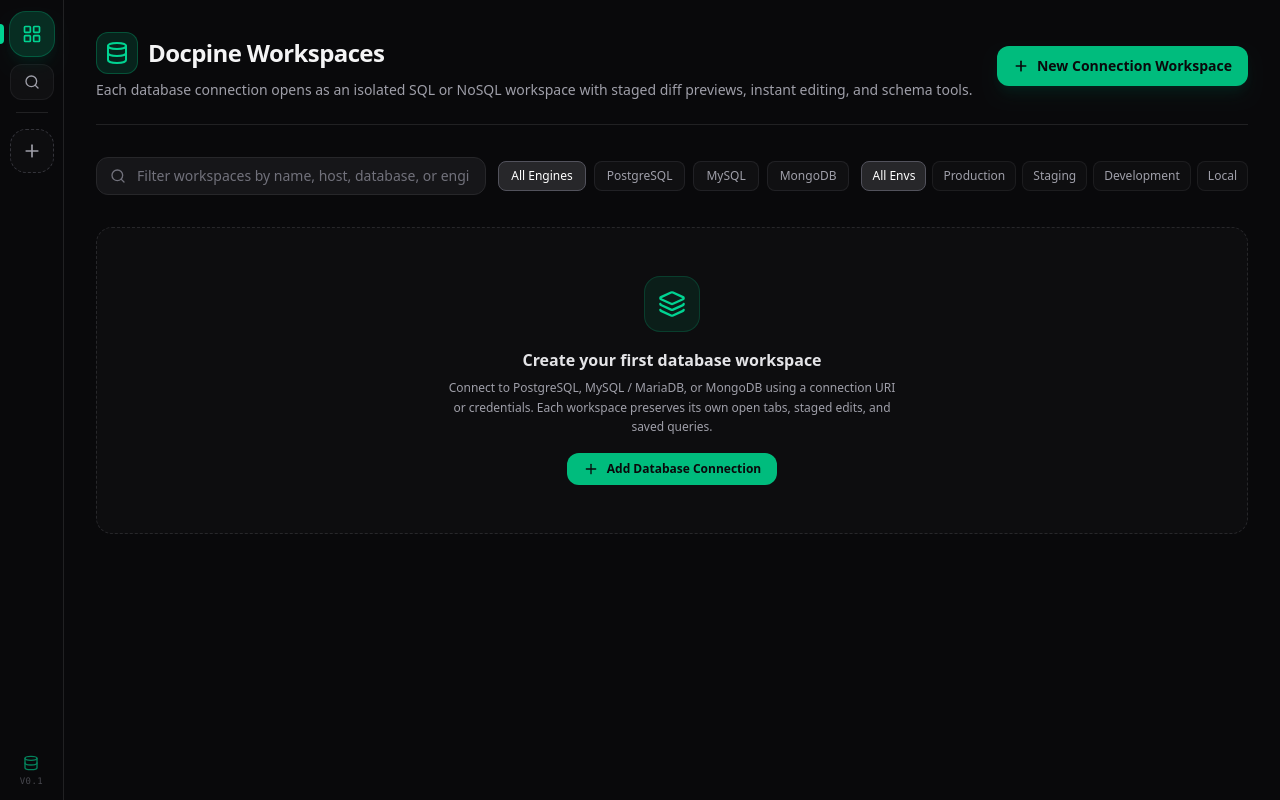
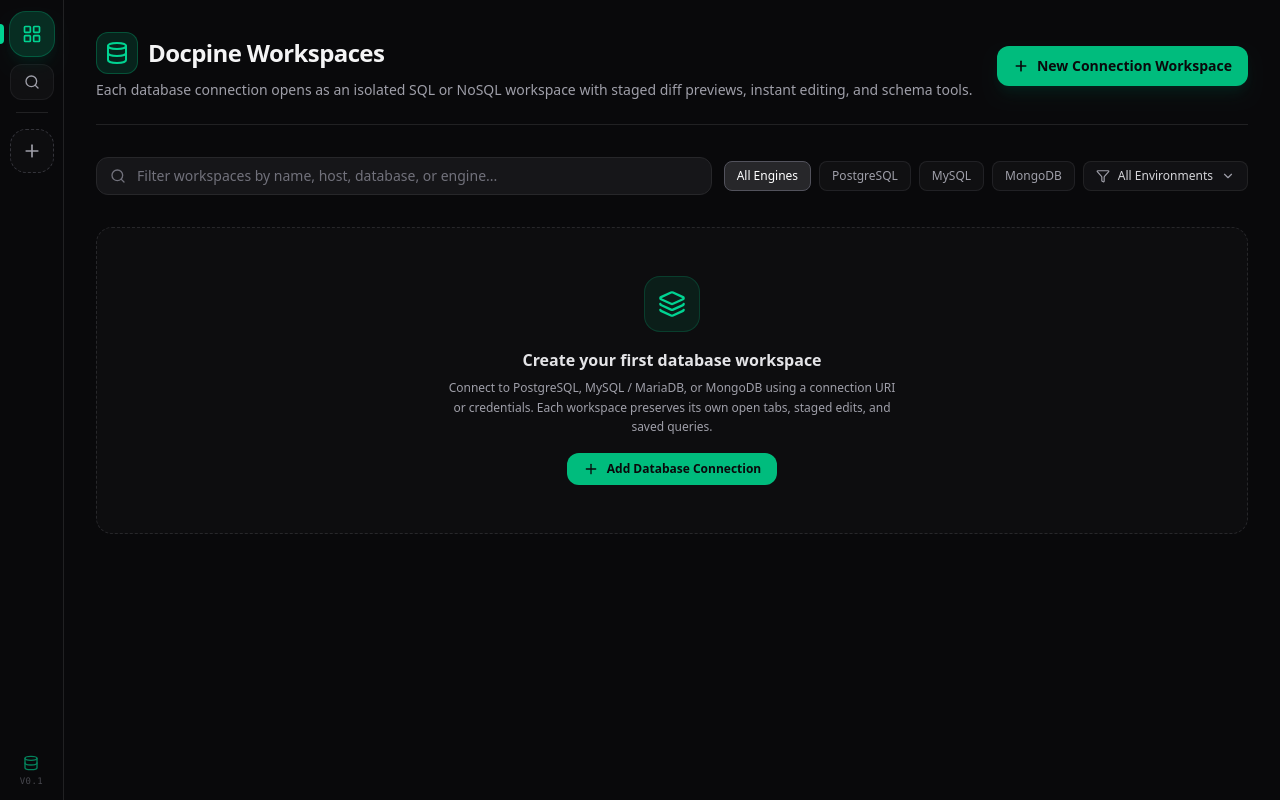
Before and after one commit to ifeanyidotdev/docpine, a React (Vite) app: page / in a window 1280 px wide. Built offline with nearby package versions, Linux system fonts and the light colour scheme.

Commit message:
feat(ui-shell): replace horizontal environment pills with dropdown filter

```diff
--- /dev/null
+++ b/src/components/shell/EnvironmentDropdownFilter.tsx
@@ -0,0 +1,126 @@
+import React, { useEffect, useRef, useState } from "react";
+import { Filter, ChevronDown, Check } from "lucide-react";
+import type { EnvironmentTag } from "../../types/docpine";
+
+interface EnvironmentDropdownFilterProps {
+  value: EnvironmentTag | "all";
+  onChange: (env: EnvironmentTag | "all") => void;
+}
+
+interface EnvOption {
+  id: EnvironmentTag | "all";
+  label: string;
+  dotColor?: string;
+}
+
+const ENV_OPTIONS: EnvOption[] = [
+  { id: "all", label: "All Environments" },
+  { id: "production", label: "Production", dotColor: "bg-rose-500" },
+  { id: "staging", label: "Staging", dotColor: "bg-amber-500" },
+  { id: "development", label: "Development", dotColor: "bg-emerald-500" },
+  { id: "local", label: "Local", dotColor: "bg-indigo-500" },
+];
+
+export function EnvironmentDropdownFilter({
+  value,
+  onChange,
+}: EnvironmentDropdownFilterProps) {
+  const [isOpen, setIsOpen] = useState(false);
+  const containerRef = useRef<HTMLDivElement>(null);
+
+  const selected =
+    ENV_OPTIONS.find((opt) => opt.id === value) || ENV_OPTIONS[0];
+
+  useEffect(() => {
+    const handleOutsideClick = (e: MouseEvent) => {
+      if (
+        containerRef.current &&
+        !containerRef.current.contains(e.target as Node)
+      ) {
+        setIsOpen(false);
+      }
+    };
+
+    const handleKeyDown = (e: KeyboardEvent) => {
+      if (e.key === "Escape") {
+        setIsOpen(false);
+      }
+    };
+
+    if (isOpen) {
+      document.addEventListener("mousedown", handleOutsideClick);
+      document.addEventListener("keydown", handleKeyDown);
+    }
+
+    return () => {
+      document.removeEventListener("mousedown", handleOutsideClick);
+      document.removeEventListener("keydown", handleKeyDown);
+    };
+  }, [isOpen]);
+
+  return (
+    <div className="relative inline-block text-left" ref={containerRef}>
+      <button
+        type="button"
+        onClick={() => setIsOpen((prev) => !prev)}
+        className={`inline-flex items-center gap-2 px-3 py-1.5 rounded-lg text-xs font-medium border transition-colors cursor-pointer ${
+          value !== "all"
+            ? "bg-zinc-800 text-zinc-100 border-zinc-600 shadow-xs"
+            : "bg-zinc-900/60 text-zinc-300 border-zinc-800/80 hover:bg-zinc-900 hover:border-zinc-700"
+        }`}
+      >
+        {selected.dotColor ? (
+          <span className={`w-2 h-2 rounded-full shrink-0 ${selected.dotColor}`} />
+        ) : (
+          <Filter className="w-3.5 h-3.5 text-zinc-400 shrink-0" />
+        )}
+        <span>{selected.label}</span>
+        <ChevronDown
+          className={`w-3.5 h-3.5 text-zinc-400 shrink-0 transition-transform duration-150 ${
+            isOpen ? "rotate-180" : ""
+          }`}
+        />
+      </button>
+
+      {isOpen && (
+        <div className="absolute right-0 mt-1.5 w-48 rounded-xl bg-zinc-900 border border-zinc-800 shadow-xl py-1 z-30 animate-in fade-in zoom-in-95 duration-100">
+          <div className="px-2.5 py-1 text-[10px] font-semibold uppercase tracking-wider text-zinc-500">
+            Environment
+          </div>
+          {ENV_OPTIONS.map((opt) => {
+            const isSelected = value === opt.id;
+            return (
+              <button
+                key={opt.id}
+                type="button"
+                onClick={() => {
+                  onChange(opt.id);
+                  setIsOpen(false);
+                }}
+                className={`w-full px-3 py-1.5 text-left text-xs flex items-center justify-between transition-colors cursor-pointer ${
+                  isSelected
+                    ? "bg-emerald-500/10 text-emerald-300 font-semibold"
+                    : "text-zinc-300 hover:bg-zinc-800/80 hover:text-zinc-100"
+                }`}
+              >
+                <div className="flex items-center gap-2">
+                  {opt.dotColor ? (
+                    <span
+                      className={`w-2 h-2 rounded-full shrink-0 ${opt.dotColor}`}
+                    />
+                  ) : (
+                    <span className="w-2 h-2 rounded-full shrink-0 bg-zinc-600" />
+                  )}
+                  <span>{opt.label}</span>
+                </div>
+                {isSelected && (
+                  <Check className="w-3.5 h-3.5 text-emerald-400 shrink-0" />
+                )}
+              </button>
+            );
+          })}
+        </div>
+      )}
+    </div>
+  );
+}
--- a/src/components/shell/WorkspaceLaunchpad.tsx
+++ b/src/components/shell/WorkspaceLaunchpad.tsx
@@ -16,6 +16,7 @@ import {
 } from "lucide-react";
 import { useWorkspaceStore } from "../../store/useWorkspaceStore";
 import { engineFullName } from "./WorkspaceRail";
+import { EnvironmentDropdownFilter } from "./EnvironmentDropdownFilter";
 import type { DatabaseEngine, EnvironmentTag } from "../../types/docpine";
 
 export function WorkspaceLaunchpad() {
@@ -121,7 +122,7 @@ export function WorkspaceLaunchpad() {
               <button
                 key={eng}
                 onClick={() => setEngineFilter(eng)}
-                className={`px-3 py-1.5 rounded-lg text-xs font-medium border transition-colors ${
+                className={`px-3 py-1.5 rounded-lg text-xs font-medium border transition-colors cursor-pointer ${
                   engineFilter === eng
                     ? "bg-zinc-800 text-white border-zinc-600"
                     : "bg-zinc-900/50 text-zinc-400 border-zinc-800/80 hover:text-zinc-200"
@@ -136,24 +137,11 @@ export function WorkspaceLaunchpad() {
                       : "MongoDB"}
               </button>
             ))}
-          </div>
 
-          <div className="flex items-center gap-1.5">
-            {(
-              ["all", "production", "staging", "development", "local"] as const
-            ).map((env) => (
-              <button
-                key={env}
-                onClick={() => setEnvFilter(env)}
-                className={`px-2.5 py-1.5 rounded-lg text-xs capitalize border transition-colors ${
-                  envFilter === env
-                    ? "bg-zinc-800 text-white border-zinc-600"
-                    : "bg-zinc-900/40 text-zinc-400 border-zinc-800/60 hover:text-zinc-200"
-                }`}
-              >
-                {env === "all" ? "All Envs" : env}
-              </button>
-            ))}
+            <EnvironmentDropdownFilter
+              value={envFilter}
+              onChange={setEnvFilter}
+            />
           </div>
         </div>
 
```
